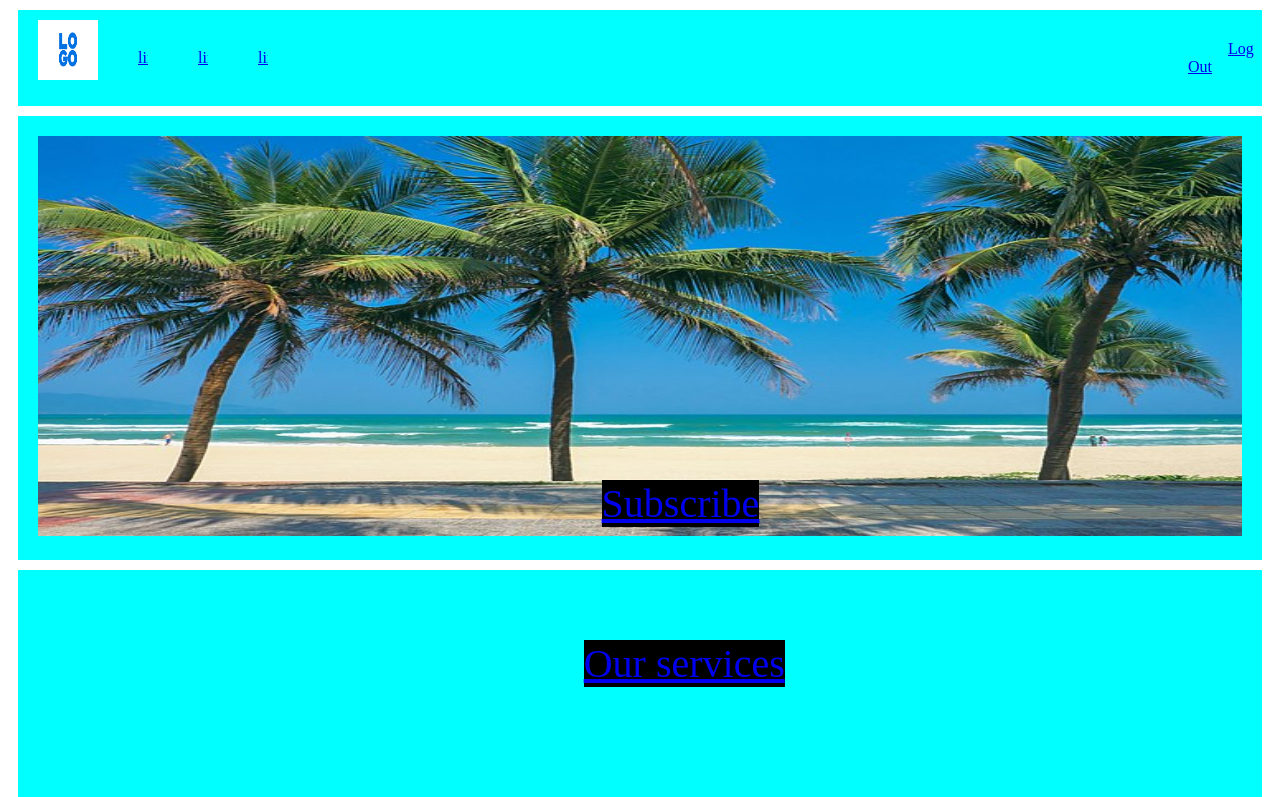
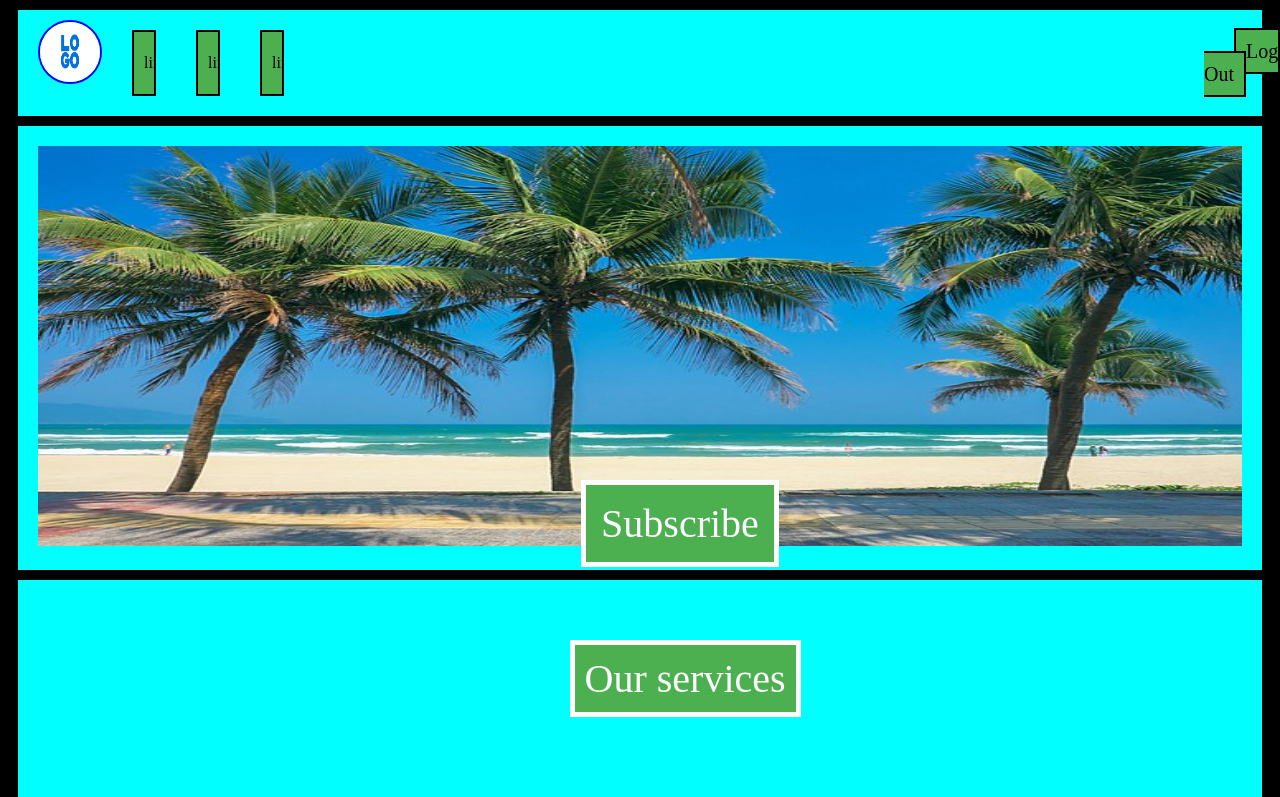
Before and after one commit to anushsharma27/HTML_CSS_JS, a plain HTML site: page index.html in a window 1280 px wide. Shown: the top 797 px of the page. Drawn offline with Linux system fonts and the light colour scheme.

Commit message:
done some styling

```diff
--- a/style.css
+++ b/style.css
@@ -1,7 +1,5 @@
-.body{
-	display: flex;
-	flex-direction: row;
-	background-color: red;
+body{
+	background-color: black;
 }
 
 .navbar{
@@ -12,6 +10,7 @@
   padding: 10px;
   background-color: aqua;
 
+
 }
 
 .logo img{
@@ -21,7 +20,9 @@ height:60px;
 width:60px;
 margin-bottom:-10px;
 margin-left:10px;
-
+border: 2px solid;
+border-radius: 50%;
+border-color: blue;
 
 }
 
@@ -29,15 +30,32 @@ margin-left:10px;
 	margin:10px;
 	padding:10px;
 	margin-left:30px;
+	border:2px solid;
+	border-color: black;
 	align-content: center;
 	overflow: hidden;
+	color: black;
+	background-color:#4CAF50;
+	text-decoration: none;
+
 
 }
 
-.logout {
-	margin: 10px;
+.logout
+{   margin: 10px;
 	padding: 10px;
 	margin-left:900px;
+
+}
+
+
+.logout a{
+
+	color: black;
+	background-color:#4CAF50;
+	font-size: 20px;
+	font-family: "Times New Roman", Times, serif;
+
 }
 
 .welcome{
@@ -65,10 +83,16 @@ margin-left:10px;
 }
 .welcome a{
 	position: absolute;
-	background-color: black;
+	background-color:#4CAF50;
+	border:5px solid;
+	border-color: white;
 	top: 60%;
-  left: 47%;
+  left: 45.4%;
+  padding: 15px;
   font-size: 40px;
+  color: white;
+  display: inline-block;
+  text-decoration: none;
 
 }
 
@@ -84,10 +108,16 @@ margin-left:10px;
 
 .services a{
 	position: absolute;
-	background-color: black;
+	background-color: #4CAF50;
+
+	padding:10px;
+	border:5px solid;
+	border-color: white;
 	top: 80%;
-  left: 45.6%;
+  left: 44.5%;
   font-size: 40px;
+  color: white;
+  text-decoration: none;
 
 }
 .services .Tech{
```
